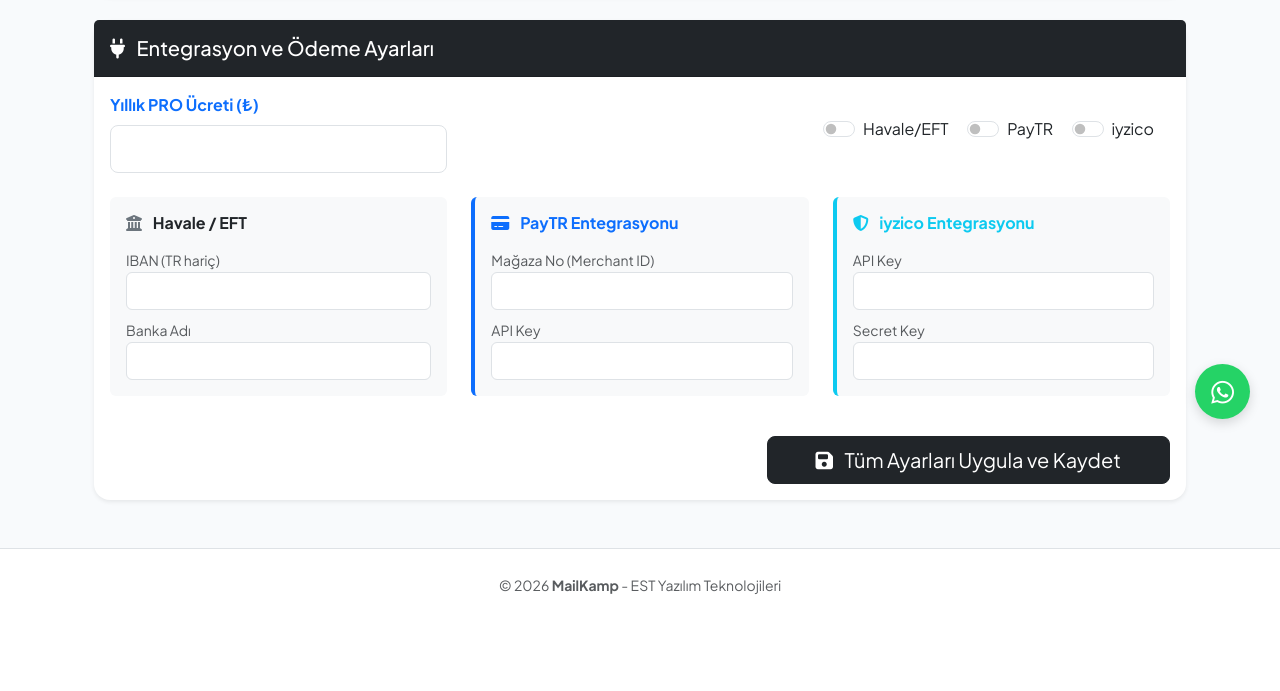
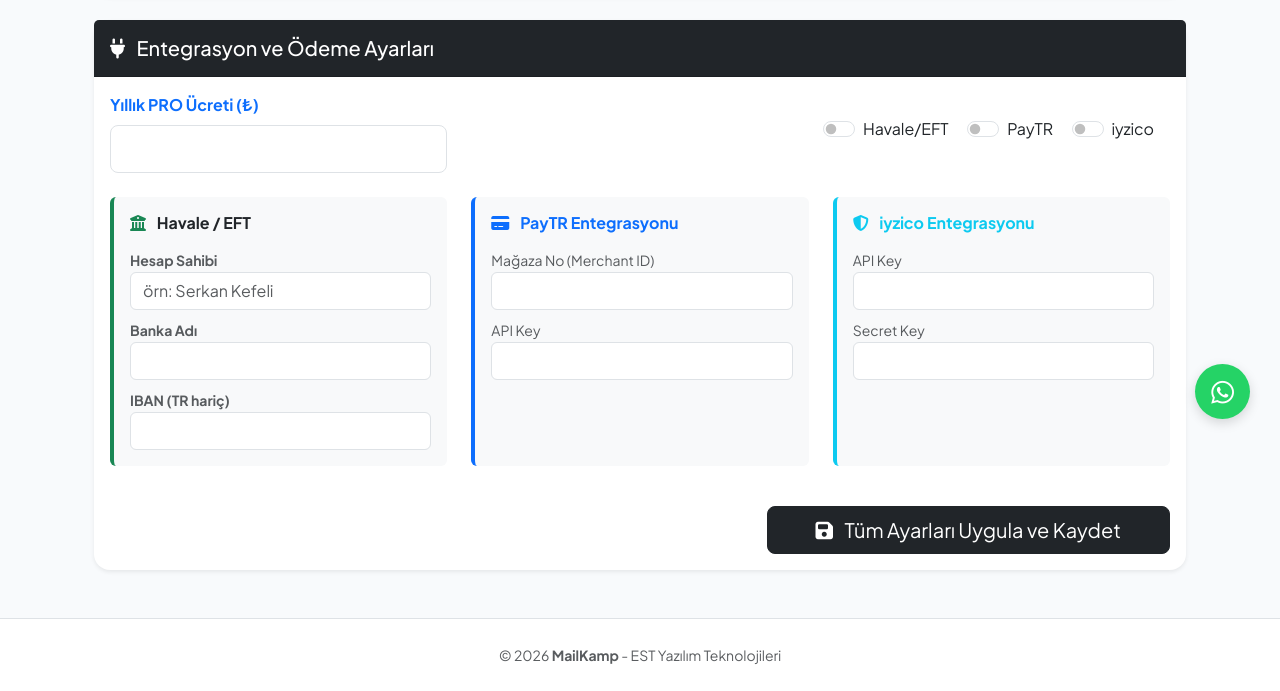
Before and after one commit to serkankefeli/mailuygulamasi, a Flask app: template templates/admin_payments.html in a window 1280 px wide. Shown: the part 351-1042 px from the top of the page. Before the commit the page ends 945 px from the top, so only its background shows below. Run offline with Flask 3, Linux system fonts and the light colour scheme; the template is opened without the code that fills it, so the values that code supplies are empty; some libraries are stand-ins or nearby versions.

Commit message:
Admin panel ödeme ayarları ve hesap sahibi alanı güncellendi

```diff
--- a/templates/admin_payments.html
+++ b/templates/admin_payments.html
@@ -108,12 +108,17 @@
 
             <div class="row">
                 <div class="col-md-4 mb-3">
-                    <div class="p-3 bg-light rounded h-100">
-                        <h6 class="fw-bold mb-3"><i class="fas fa-university me-2 text-secondary"></i> Havale / EFT</h6>
-                        <label class="small text-muted">IBAN (TR hariç)</label>
-                        <input type="text" name="iban" class="form-control mb-2" value="{{ settings[2] }}">
-                        <label class="small text-muted">Banka Adı</label>
-                        <input type="text" name="banka" class="form-control" value="{{ settings[3] }}">
+                    <div class="p-3 bg-light rounded h-100 border-start border-success border-4">
+                        <h6 class="fw-bold mb-3"><i class="fas fa-university me-2 text-success"></i> Havale / EFT</h6>
+
+                        <label class="small text-muted fw-bold">Hesap Sahibi</label>
+                        <input type="text" name="hesap_sahibi" class="form-control mb-2" value="{{ settings[10] if settings|length > 10 else '' }}" placeholder="örn: Serkan Kefeli">
+
+                        <label class="small text-muted fw-bold">Banka Adı</label>
+                        <input type="text" name="banka" class="form-control mb-2" value="{{ settings[3] }}">
+
+                        <label class="small text-muted fw-bold">IBAN (TR hariç)</label>
+                        <input type="text" name="iban" class="form-control" value="{{ settings[2] }}">
                     </div>
                 </div>
 
```
Also changed, not shown: models.py (+29 -0 lines), routes/admin.py (+11 -23 lines).
